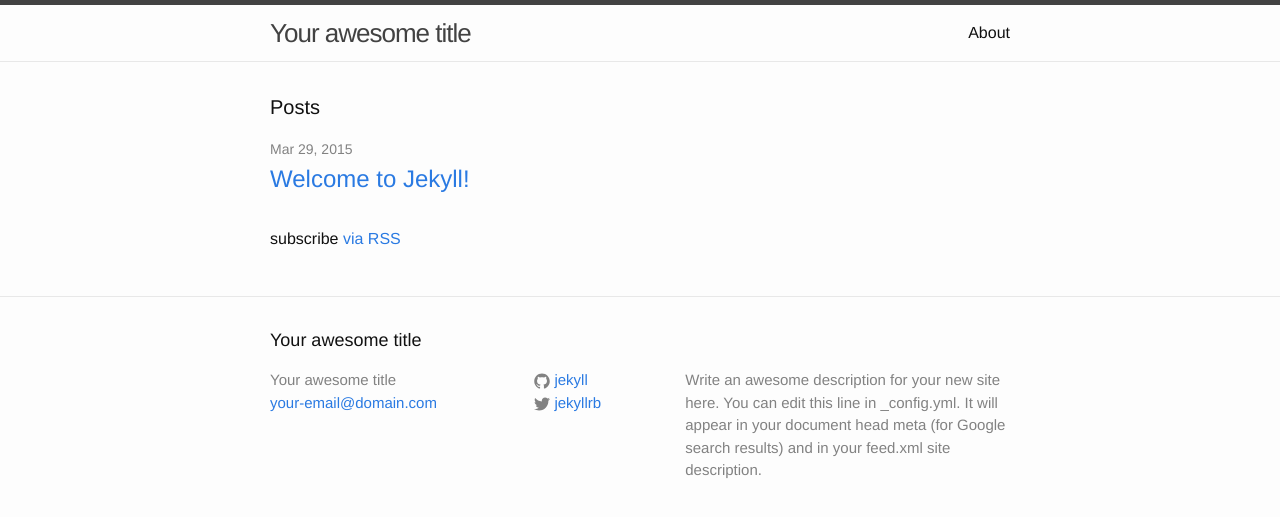
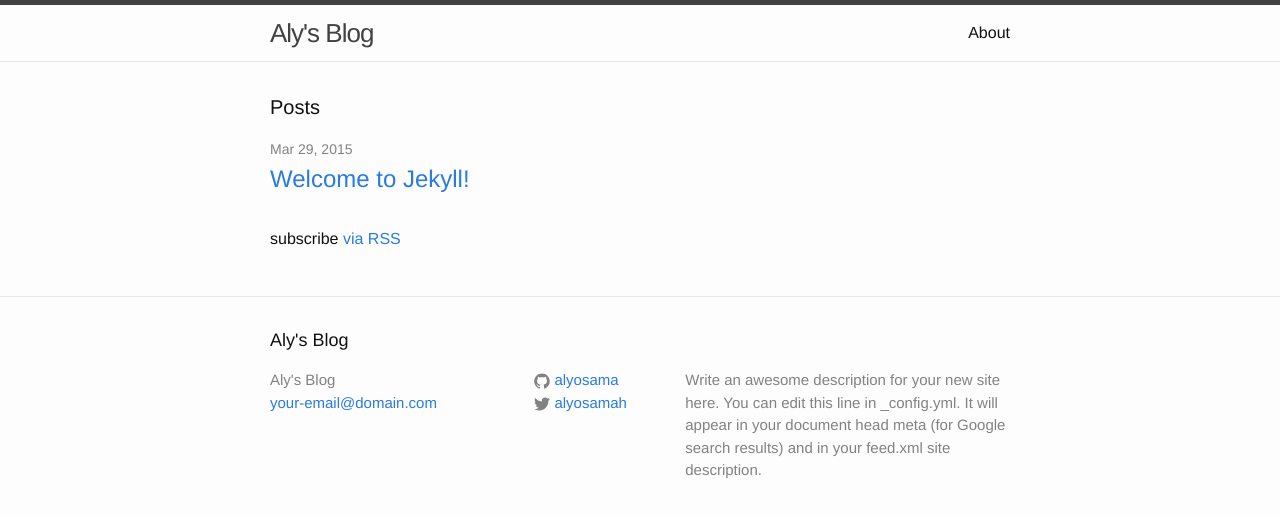
Before and after one commit to alyosama/alyosama.github.io, a Jekyll site: the page built from index.html, in a window 1280 px wide. Shown: the top 517 px of the page. Built offline with Jekyll 4.4.1, drawn with Linux system fonts in a browser that asks for light colours.

Commit message:
Update personal details

```diff
--- a/_config.yml
+++ b/_config.yml
@@ -1,14 +1,15 @@
 # Site settings
-title: Your awesome title
+title: Aly's Blog
 email: your-email@domain.com
 description: > # this means to ignore newlines until "baseurl:"
   Write an awesome description for your new site here. You can edit this
   line in _config.yml. It will appear in your document head meta (for
   Google search results) and in your feed.xml site description.
 baseurl: "" # the subpath of your site, e.g. /blog/
-url: "http://yourdomain.com" # the base hostname & protocol for your site
-twitter_username: jekyllrb
-github_username:  jekyll
+url: "alyosama.github.io" # the base hostname & protocol for your site
+
+twitter_username: alyosamah
+github_username:  alyosama
 
 # Build settings
 markdown: kramdown
```
